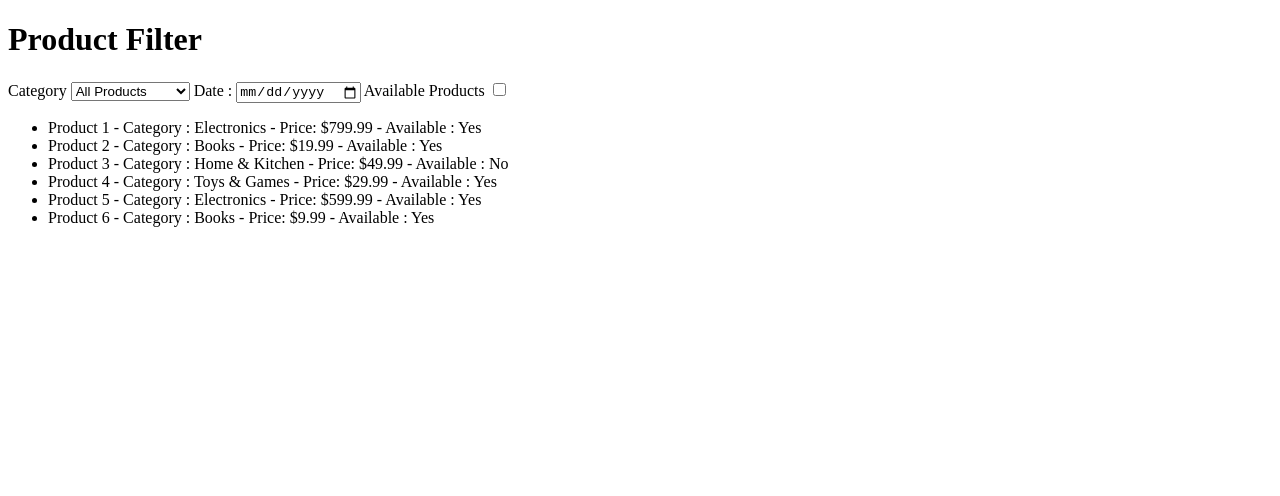
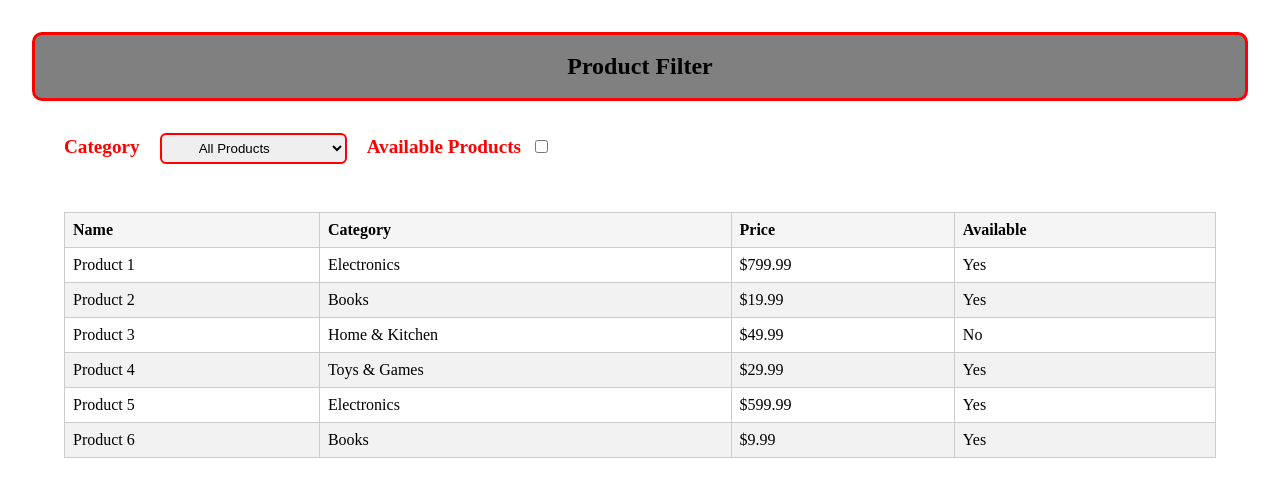
Before and after one commit to Vaibhavdesai99/Assignment-UI-12thMen-Times, a plain HTML site: page Filter-Implementation/index.html in a window 1280 px wide. Drawn offline with Linux system fonts and the light colour scheme.

Commit message:
Used Table format to display data and add CSS as well

```diff
--- a/Filter-Implementation/index.css
+++ b/Filter-Implementation/index.css
@@ -0,0 +1,73 @@
+/* Reset default margin and padding */
+body,
+h1,
+h2,
+h3,
+ul,
+li,
+p,
+input,
+select {
+  margin: 0;
+  padding: 0;
+  box-sizing: border-box;
+}
+
+.container {
+  margin: 2rem 4rem;
+}
+
+#productTable {
+  margin-top: 3rem;
+  width: 100%;
+  border-collapse: collapse;
+}
+
+#productTable th,
+#productTable td {
+  padding: 0.5rem;
+  border: 1px solid #ccc;
+  text-align: left;
+}
+
+#productTable th {
+  background-color: #f5f5f5;
+}
+
+#productTable tr:nth-child(even) {
+  background-color: #f2f2f2;
+}
+
+header {
+  display: flex;
+  justify-content: center;
+  align-items: center;
+  margin: 2rem;
+  padding: 20px auto;
+  background: gray;
+  padding: 18px;
+  font-size: x-large;
+  font-weight: bold;
+  border: 3px solid red;
+  border-radius: 10px;
+}
+
+label {
+  display: inline-table;
+  font-size: larger;
+  font-weight: 900;
+  color: red;
+}
+
+select {
+  padding: 5px 33px;
+  margin-left: 1rem;
+  margin-right: 1rem;
+  border: 2px solid red;
+  border-radius: 6px;
+}
+
+input[type="checkbox"] {
+  margin-left: 10px;
+  accent-color: red;
+}
--- a/Filter-Implementation/index.html
+++ b/Filter-Implementation/index.html
@@ -5,35 +5,46 @@
     <meta charset="UTF-8" />
     <meta name="viewport" content="width=device-width, initial-scale=1.0" />
     <title>Filter-JavaScript-Feature</title>
+    <link rel="stylesheet" href="index.css" />
 </head>
 
 <body>
-    <h1>Product Filter</h1>
+    <header>Product Filter</header>
 
     <!-- Filter the option based on criteria -->
-
+    <div class="container">
         <label for="category"> Category </label>
         <select id="category">
             <option value="All">All Products</option>
             <option value="Electronics">Electronics</option>
             <option value="Home & Kitchen">Home & Kitchen</option>
             <option value="Books">Books</option>
-        <option value="Toys & Games"> Toys & Games</option>
+            <option value="Toys & Games">Toys & Games</option>
         </select>
 
-
-    <!-- Label for Date -->
-    <label for="Date">Date : </label>
-    <input type="date" id="date" />
+        <!-- Label for Date  &  date is not given so no required -->
+        <!-- <label for="Date">Date : </label>
+        <input type="date" id="date" /> -->
 
         <!-- Checking availability of products in array -->
 
         <label for="available">Available Products</label>
         <input type="checkbox" id="available" />
         <!-- To display filtered items -->
-
-    <ul id="productList"></ul>
-
+        <table id="productTable">
+            <thead>
+                <tr>
+                    <th>Name</th>
+                    <th>Category</th>
+                    <th>Price</th>
+                    <th>Available</th>
+                </tr>
+            </thead>
+            <tbody id="productList">
+                <!-- Filtered products go here -->
+            </tbody>
+        </table>
+    </div>
     <script src="index.js"></script>
 </body>
 
--- a/Filter-Implementation/index.js
+++ b/Filter-Implementation/index.js
@@ -71,16 +71,18 @@ function FilterApplyOnProducts() {
 
 // Function to display products to show on UI :-
 function displayproducts(DisplayTheProductsOnUI) {
-  productList.innerHTML = ""; //This work for clearing the already existing products
+  const tbody = document.getElementById("productList"); // Get the tbody element
+  tbody.innerHTML = ""; // Clear previous rows
 
   DisplayTheProductsOnUI.forEach((product) => {
-    const li = document.createElement("li");
-    li.textContent = `${product.name} - Category : ${
-      product.category
-    } - Price: $${product.price.toFixed(2)} - Available : ${
-      product.available ? "Yes" : "No"
-    }`;
-    productList.appendChild(li);
+    const tr = document.createElement("tr");
+    tr.innerHTML = `
+    <td>${product.name}</td>
+    <td>${product.category}</td>
+    <td>$${product.price.toFixed(2)}</td>
+    <td>${product.available ? "Yes" : "No"}</td>
+  `;
+    tbody.appendChild(tr);
   });
 }
 
```
Lines whose indentation alone changed are shown as unchanged.
